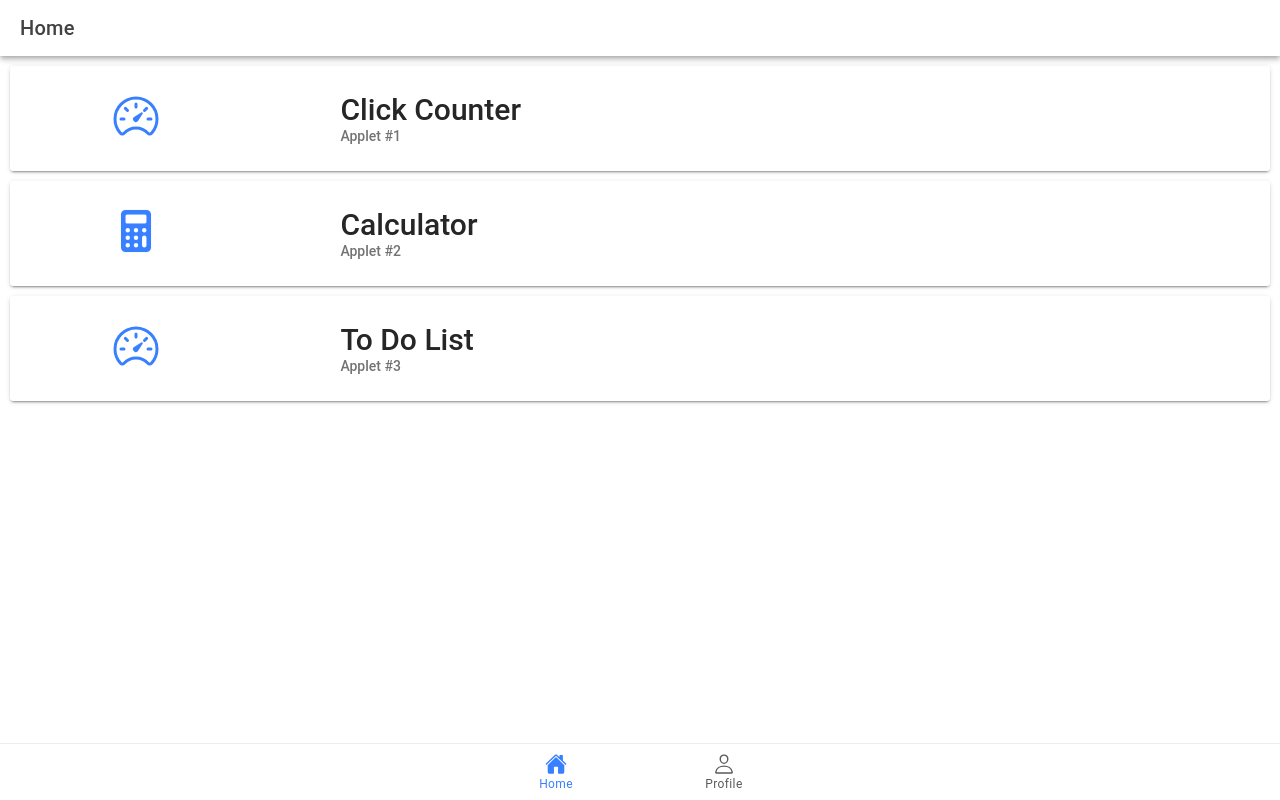
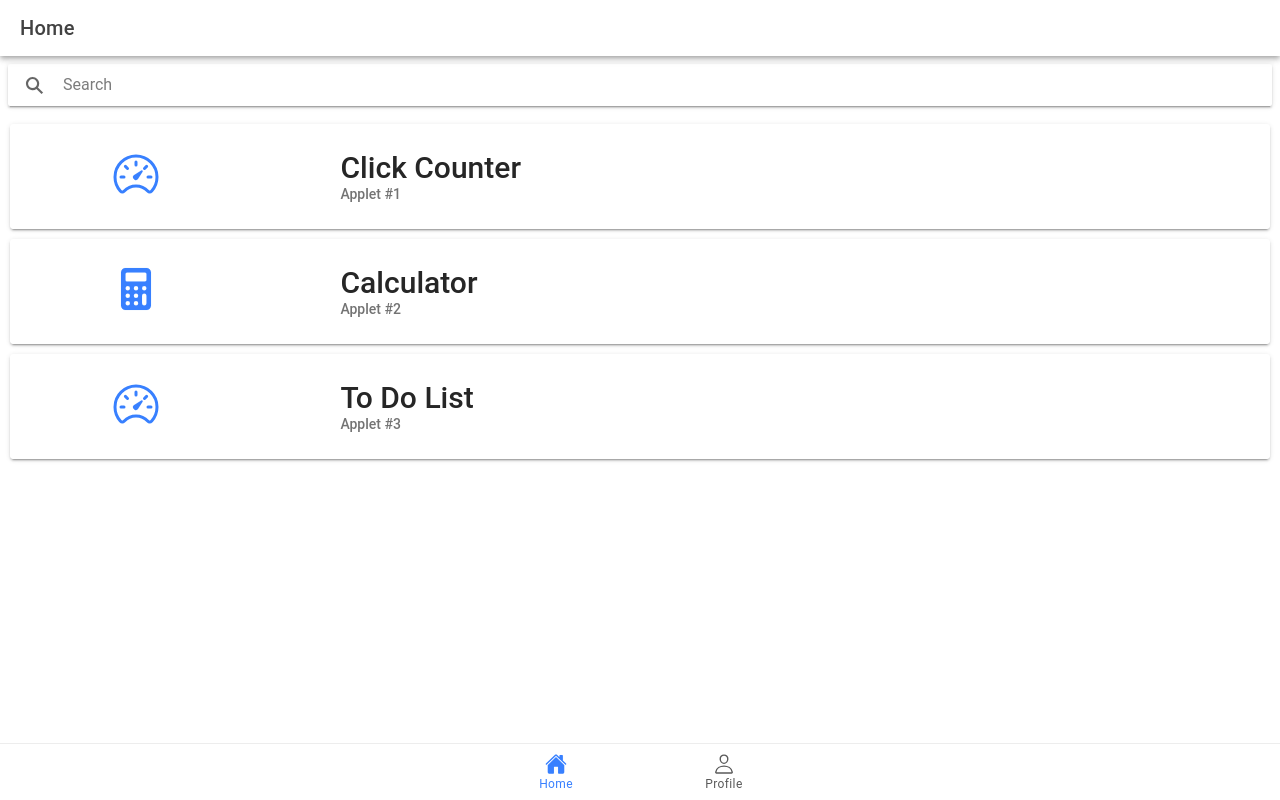
Before and after one commit to cliffamadeus/ion-t-evangelio, a React (Vite) app: page /home in a window 1280 px wide. Built offline with nearby package versions, Linux system fonts and the light colour scheme.

Commit message:
Added dynamic search function using the cardData dataset

```diff
--- a/src/pages/home.tsx
+++ b/src/pages/home.tsx
@@ -1,3 +1,4 @@
+import React, { useState } from 'react';
 import {
   IonBackButton,
   IonButton,
@@ -52,11 +53,12 @@ const cardData = [
     subtitle: 'Applet #3',
     link: '/todolist'
   }
-  // Add more card data objects here as needed
+
 ];
 
+  const Home: React.FC = () => {
+    const [searchTerm, setSearchTerm] = useState('');
 
-  const Home: React.FC = () => {
     return (
       <IonPage>
         <IonHeader>
@@ -70,7 +72,14 @@ const cardData = [
               <IonTitle size="large">Home</IonTitle>
             </IonToolbar>
           </IonHeader>
-          {cardData.map((card, index) => (
+
+        {/*Search bar*/}
+        <IonSearchbar value={searchTerm} onIonChange={(e) => setSearchTerm(e.detail.value!)}></IonSearchbar>
+
+        {/*Home Cards*/}
+        {cardData
+        .filter((card) => card.title.toLowerCase().includes(searchTerm.toLowerCase()))
+        .map((card, index) => (
           <IonCard key={index} href={card.link}>
             <IonCardHeader>
               <IonCardTitle>
@@ -89,6 +98,7 @@ const cardData = [
             </IonCardHeader>
           </IonCard>
         ))}
+
         </IonContent>
       </IonPage>
     );
```
Lines whose indentation alone changed are shown as unchanged.
